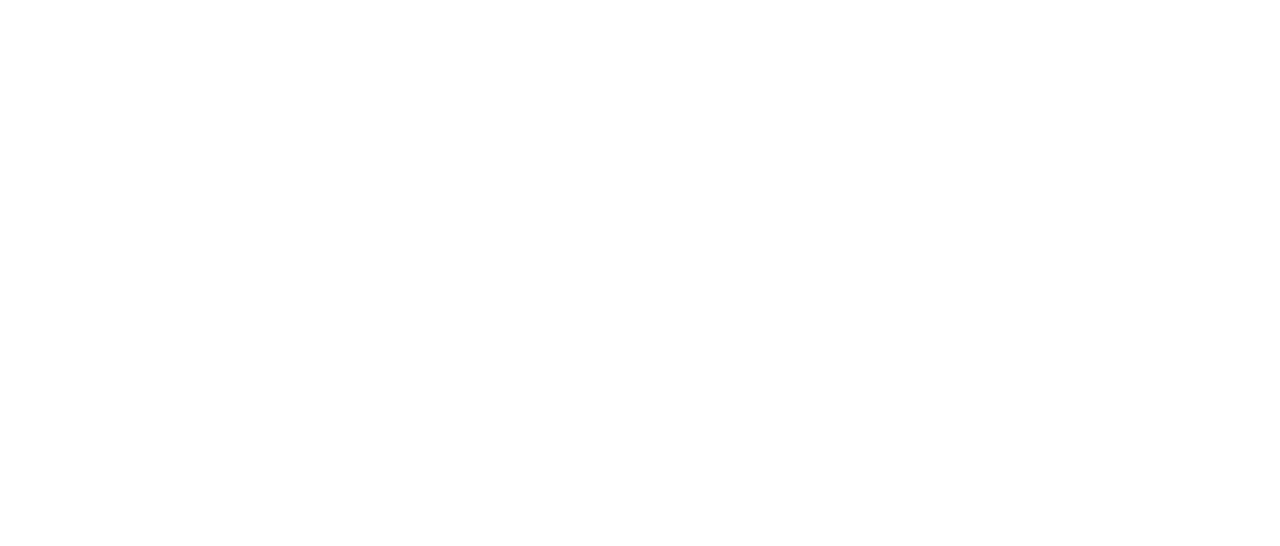
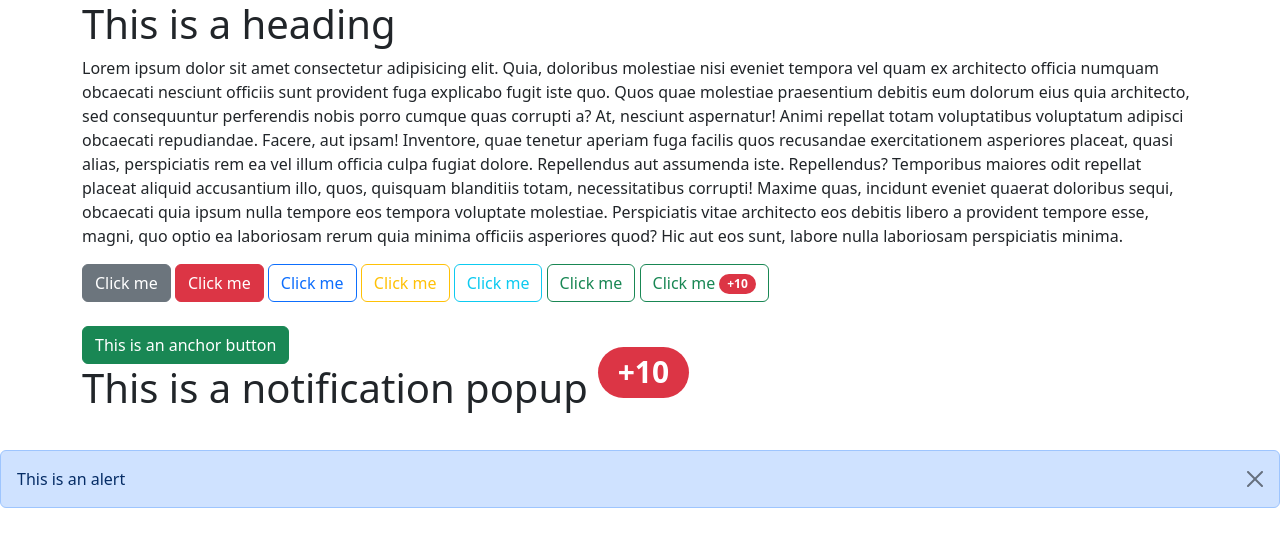
Before and after one commit to Monis9451/Bootstrap-practice, a plain HTML site: page index.html in a window 1280 px wide. Drawn offline with Linux system fonts and the light colour scheme.

Commit message:
practicing some containers, buttons, badges and buttons

```diff
--- a/index.html
+++ b/index.html
@@ -5,8 +5,30 @@
     <meta name="viewport" content="width=device-width, initial-scale=1.0">
     <title>Document</title>
     <link href="css/bootstrap.min.css" rel="stylesheet">
+    <link rel="stylesheet" href="style.css">
 </head>
 <body>
-
+    <div class="container">
+        <h1>This is a heading</h1>
+        <p>Lorem ipsum dolor sit amet consectetur adipisicing elit. Quia, doloribus molestiae nisi eveniet tempora vel quam ex architecto officia numquam obcaecati nesciunt officiis sunt provident fuga explicabo fugit iste quo.
+        Quos quae molestiae praesentium debitis eum dolorum eius quia architecto, sed consequuntur perferendis nobis porro cumque quas corrupti a? At, nesciunt aspernatur! Animi repellat totam voluptatibus voluptatum adipisci obcaecati repudiandae.
+        Facere, aut ipsam! Inventore, quae tenetur aperiam fuga facilis quos recusandae exercitationem asperiores placeat, quasi alias, perspiciatis rem ea vel illum officia culpa fugiat dolore. Repellendus aut assumenda iste. Repellendus?
+        Temporibus maiores odit repellat placeat aliquid accusantium illo, quos, quisquam blanditiis totam, necessitatibus corrupti! Maxime quas, incidunt eveniet quaerat doloribus sequi, obcaecati quia ipsum nulla tempore eos tempora voluptate molestiae.
+        Perspiciatis vitae architecto eos debitis libero a provident tempore esse, magni, quo optio ea laboriosam rerum quia minima officiis asperiores quod? Hic aut eos sunt, labore nulla laboriosam perspiciatis minima.
+        </p>
+        <button type="button" class="btn btn-secondary">Click me</button>
+        <button type="button" class="btn btn-danger">Click me</button>
+        <button type="button" class="btn btn-outline-primary">Click me</button>
+        <button type="button" class="btn btn-outline-warning">Click me</button>
+        <button type="button" class="btn btn-outline-info">Click me</button>
+        <button type="button" class="btn btn-outline-success">Click me</button>
+        <button type="button" class="btn btn-outline-success">Click me <span class="badge bg-danger" id="ntf">+10</span></button>
+    </div>
+    <br>
+    <div class="container">
+        <a href="#" class="btn btn-success">This is an anchor button</a>
+        <h1>This is a notification popup <span class="badge bg-danger rounded-pill">+10</span></h1>
+    </div><br>
+    <div class="alert alert-primary alert-dismissible" role="alert">This is an alert <button class="btn-close"></button></div>
 </body>
 </html>
--- /dev/null
+++ b/style.css
@@ -0,0 +1,6 @@
+.bg-danger
+{
+    border-radius: 10px;
+    position: relative;
+    bottom: 20px;
+}
```
